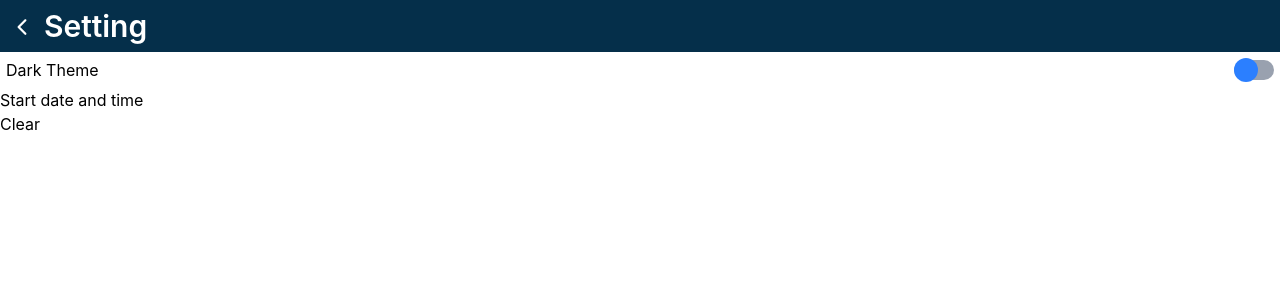
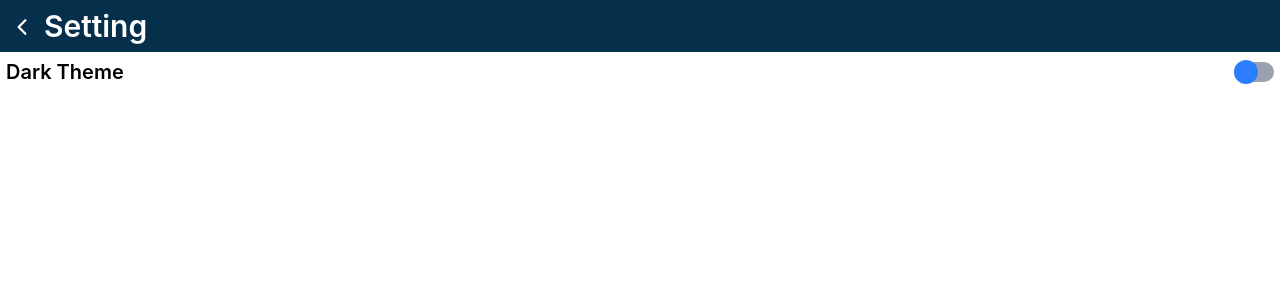
Before and after one commit to habibur-rahman-tanvir/iron-will, a React (Vite) app: page /setting in a window 1280 px wide. Shown: the top 300 px of the page. Built offline with nearby package versions, Linux system fonts and the light colour scheme.

Commit message:
feat: enhance UI in History and Settings components; improve dark mode support and remove unused elements

```diff
--- a/src/features/history/History.tsx
+++ b/src/features/history/History.tsx
@@ -16,16 +16,18 @@ const History = () => {
         </ActionBar>
       </div>
 
-      <div className="flex-1 overflow-y-scroll">
+      <div className="flex-1 overflow-y-scroll dark:bg-black">
         {histories.reverse().map((item, index) => {
           return (
             <div
               key={index}
-              className="px-2 pt-1 pb-2.5 border-b border-b-gray-400 mx-0.5"
+              className="px-2 dark:bg-gray-950 pt-2 pb-6 border-b border-b-gray-400 mx-0.5"
             >
-              <p className="font-bold text-xl">{item.different}</p>
+              <p className="font-mono text-xl font-bold dark:text-white/80">
+                {item.different}
+              </p>
               <div>
-                <p className="font-light text-gray-500">
+                <p className="font-light text-gray-500 dark:text-gray-400">
                   {item.from} -{">"} {item.to}
                 </p>
               </div>
--- a/src/features/setting/Setting.tsx
+++ b/src/features/setting/Setting.tsx
@@ -10,10 +10,6 @@ const Setting = () => {
 
       <div className="flex-1 dark:bg-gray-800">
         <ThemeButton />
-        <p>Start date and time</p>
-        <p className="active:opacity-60" onClick={() => localStorage.clear()}>
-          Clear
-        </p>
       </div>
     </div>
   );
--- a/src/features/setting/components/ThemeButton.tsx
+++ b/src/features/setting/components/ThemeButton.tsx
@@ -16,8 +16,11 @@ const ThemeButton = () => {
 
   return (
     <div className="p-1.5">
-      <label className="flex justify-between items-center" htmlFor="btn-theme">
-        <span>Dark Theme</span>
+      <label
+        className="flex items-center justify-between text-xl font-semibold"
+        htmlFor="btn-theme"
+      >
+        <span className="dark:text-white">Dark Theme</span>
         <span
           aria-checked={isChecked}
           className="bg-gray-400 w-10 h-5 rounded-full relative before:absolute before:aspect-square before:-inset-y-0.5 before:rounded-full left-0 aria-checked:before:right-0 before:bg-blue-500"
```
